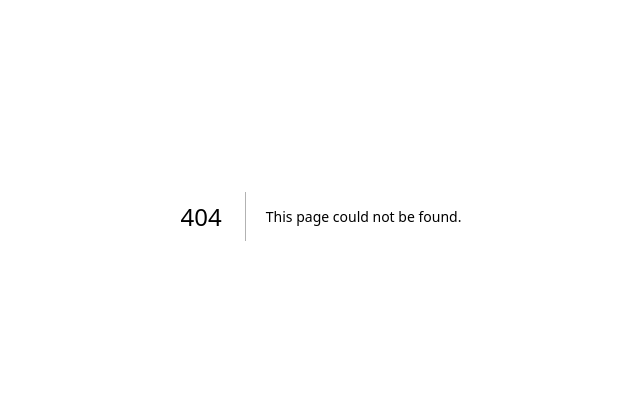
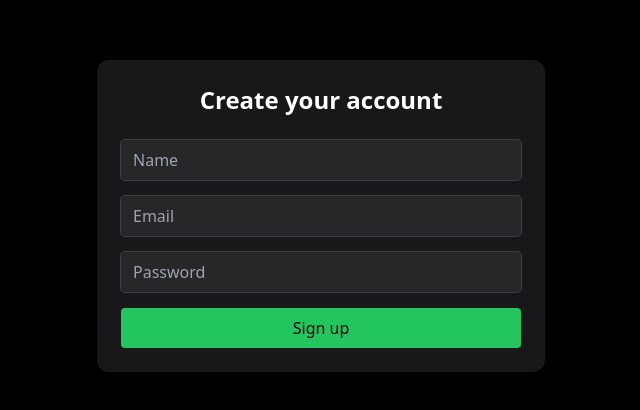
Before and after one commit to anandrajsingh/cfd, a Next.js app in the folder apps/web/: page /signup in a window 1280 px wide. Before the commit this address had no page. Shown: the part 184-594 px from the top of the page, without its empty margins (319-959 px from the left). Built offline with nearby package versions, Linux system fonts and the light colour scheme.

Commit message:
sign up page

```diff
--- /dev/null
+++ b/apps/web/app/signup/page.tsx
@@ -0,0 +1,104 @@
+"use client";
+import { useState } from "react";
+
+type SignupPayload = {
+    email: string,
+    password: string,
+    name: string
+}
+
+export default function SignupPage() {
+    const [form, setForm] = useState<SignupPayload>({
+        email: "",
+        password: "",
+        name: ""
+    })
+    const [loading, setLoading] = useState(false);
+    const [success, setSuccess] = useState(false);
+    const [error, setError] = useState<string | null>(null);
+
+    function handleChange(e: React.ChangeEvent<HTMLInputElement>) {
+        setForm((prev) => ({
+            ...prev,
+            [e.target.name]: e.target.value
+        }))
+    }
+
+    async function handleSubmit(e: React.FormEvent) {
+        e.preventDefault();
+        setError(null);
+        setLoading(true);
+
+        try {
+            const res = await fetch("http://localhost:3001/api/v1/signup", {
+                method: "POST",
+                headers: {
+                    "Content-type": "application/json"
+                },
+                body: JSON.stringify(form)
+            })
+
+            if (!res.ok) {
+                const data = await res.json();
+                throw new Error(data.error || "Signup failed")
+            }
+            setSuccess(true)
+        } catch (err: any) {
+            setError(err.message)
+        } finally {
+            setLoading(false)
+        }
+    }
+    return (
+        <div className="min-h-screen flex items-center justify-center bg-black">
+            <div className="w-full max-w-md rounded-xl bg-zinc-900 p-6 shadow-lg">
+                <h1 className="mb-6 text-2xl text-center font-semibold text-white">
+                    Create your account
+                </h1>
+
+                {success ? (
+                    <div className="rounded bg-green-500/10 p-4 text-green-400">
+                        Account created successfully. You can now log in.
+                    </div>
+                ) : (
+                    <form onSubmit={handleSubmit} className="space-y-4">
+                        <input
+                            name="name"
+                            placeholder="Name"
+                            value={form.name}
+                            onChange={handleChange}
+                            className="w-full rounded bg-zinc-800 px-3 py-2 text-white outline-none ring-1 ring-zinc-700 focus:ring-green-400"
+                        />
+
+                        <input
+                            name="email"
+                            type="email"
+                            placeholder="Email"
+                            required
+                            value={form.email}
+                            onChange={handleChange}
+                            className="w-full rounded bg-zinc-800 px-3 py-2 text-white outline-none ring-1 ring-zinc-700 focus:ring-green-400"
+                        />
+
+                        <input
+                            name="password"
+                            type="password"
+                            placeholder="Password"
+                            required
+                            value={form.password}
+                            onChange={handleChange}
+                            className="w-full rounded bg-zinc-800 px-3 py-2 text-white outline-none ring-1 ring-zinc-700 focus:ring-green-400"
+                        />
+
+                        <button
+                            disabled={loading}
+                            className="w-full rounded bg-green-500 py-2 font-medium text-black hover:bg-green-400 disabled:opacity-50"
+                        >
+                            {loading ? "Creating account..." : "Sign up"}
+                        </button>
+                    </form>
+                )}
+            </div>
+        </div>
+    );
+}
```
Also changed, not shown: 2 other files (tests, documents, lock files or other folders).
